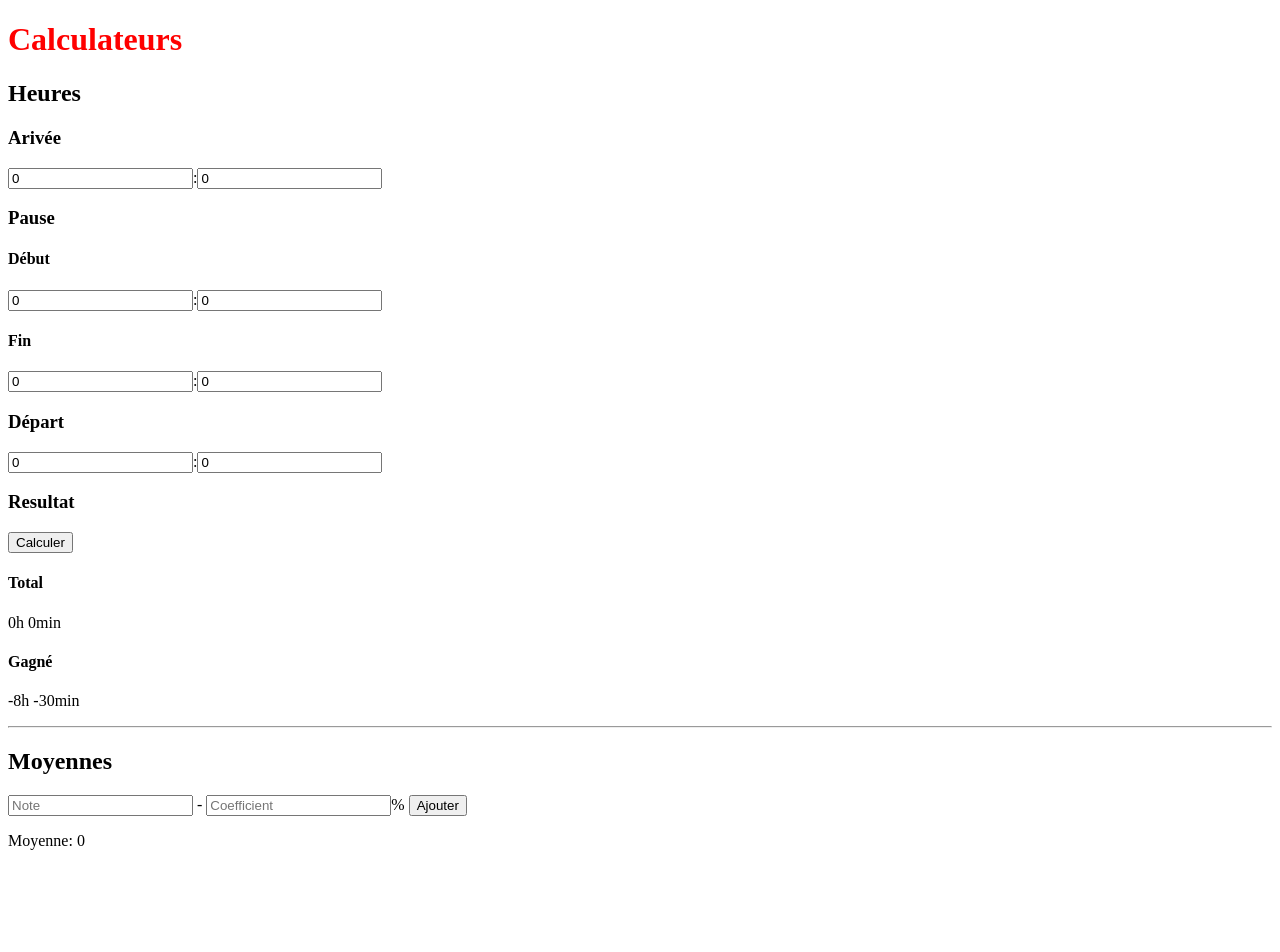
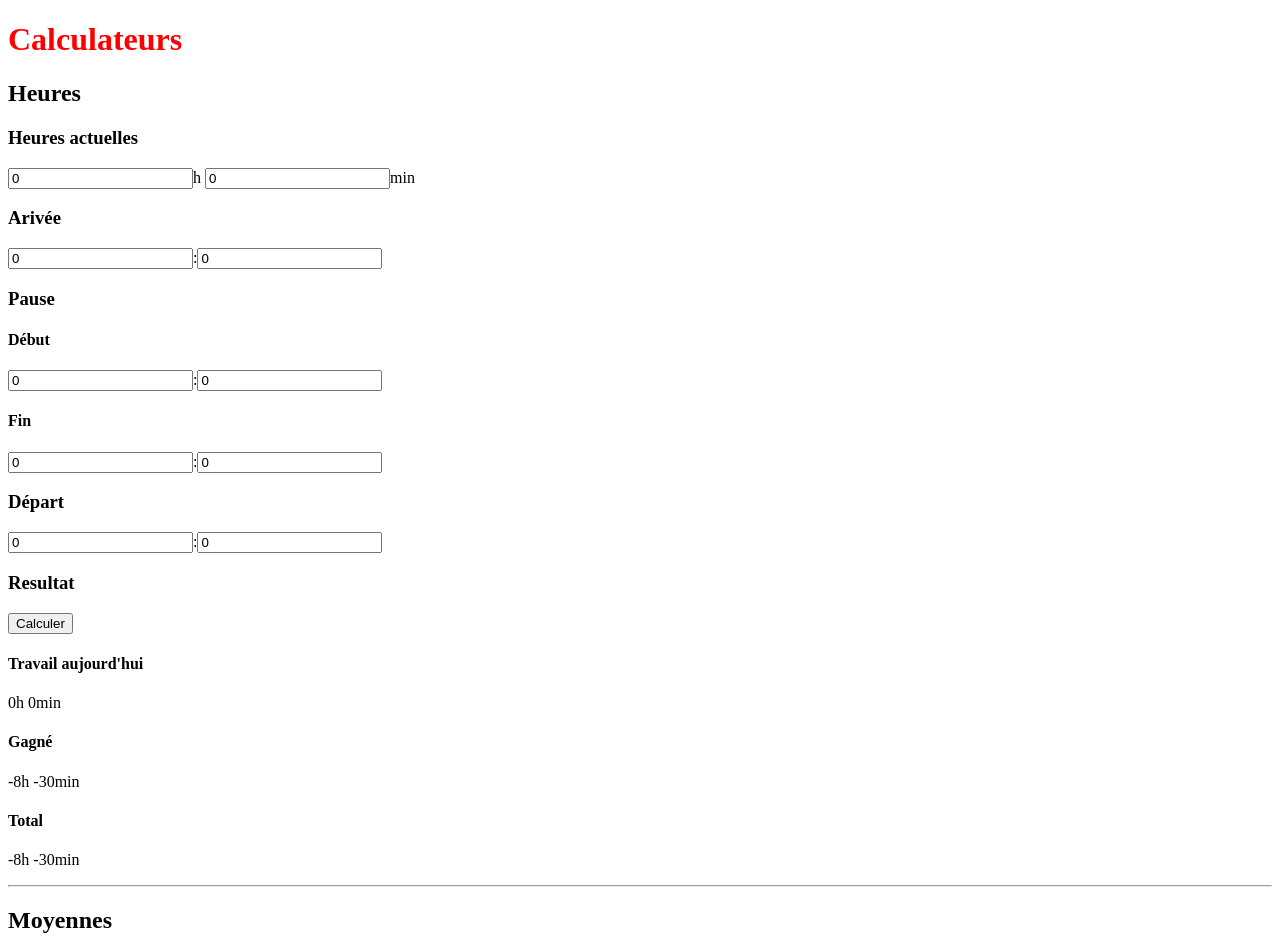
Before and after one commit to drafolin/infa-emt, a Nuxt app: page /calculateurs in a window 1280 px wide. Shown: the top 952 px of the page. Before the commit the page ends 858 px from the top, so only its background shows below. Built offline with nearby package versions, Linux system fonts and the light colour scheme.

Commit message:
#feat|calcul avec les heures actuelles

```diff
--- a/pages/calculateurs.vue
+++ b/pages/calculateurs.vue
@@ -16,6 +16,9 @@ let minuteFinPause = ref(0); // Créé une minute de fin de pause réactive
 
 let heureDepart = ref(0); // Créé une heure de départ réactive
 let minuteDepart = ref(0); // Créé une minute de départ réactive
+
+let heuresBase = ref(0); // Créé les heures de base réactives
+let minutesBase = ref(0); // Créé les minutes de base réactives
 
 let total = ref(0); // Créé un total réactif
 
@@ -79,6 +82,8 @@ const removeNote = (index: number) => { // Créé une fonction removeNote
 		<h1>Calculateurs</h1>
 		<h2>Heures</h2>
 		<div>
+			<h3>Heures actuelles</h3>
+			<input type="number" v-model="heuresBase">h <input type="number" v-model="minutesBase">min
 			<h3>Arivée</h3>
 			<input type="number" v-model="heureArrivee" />:<input type="number" v-model="minuteArrivee" />
 
@@ -98,10 +103,12 @@ const removeNote = (index: number) => { // Créé une fonction removeNote
 
 			<h3>Resultat</h3>
 			<button @click="calculerTemps">Calculer</button>
-			<h4>Total</h4>
+			<h4>Travail aujourd'hui</h4>
 			<p>{{ Math.floor(total / 60) }}h {{ total % 60 }}min</p>
 			<h4>Gagné</h4>
 			<p>{{ Math.floor((total - 450) / 60) }}h {{ (total - 450) % 60 }}min</p>
+			<h4>Total</h4>
+			<p>{{ Math.floor((total - 450 + minutesBase) / 60) + heuresBase }}h {{ (total - 450 + minutesBase) % 60 }}min</p>
 		</div>
 		<hr />
 
```
